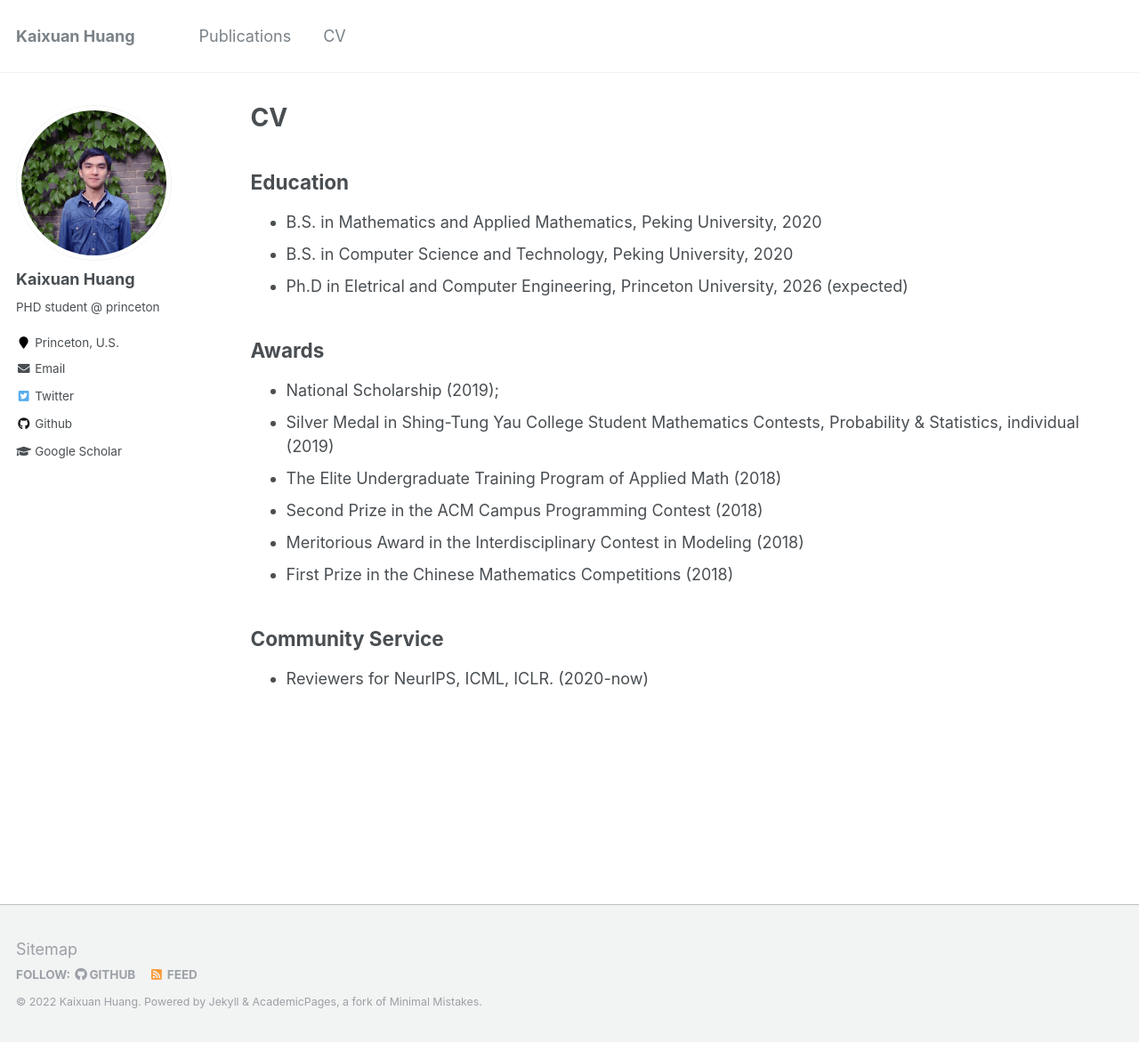
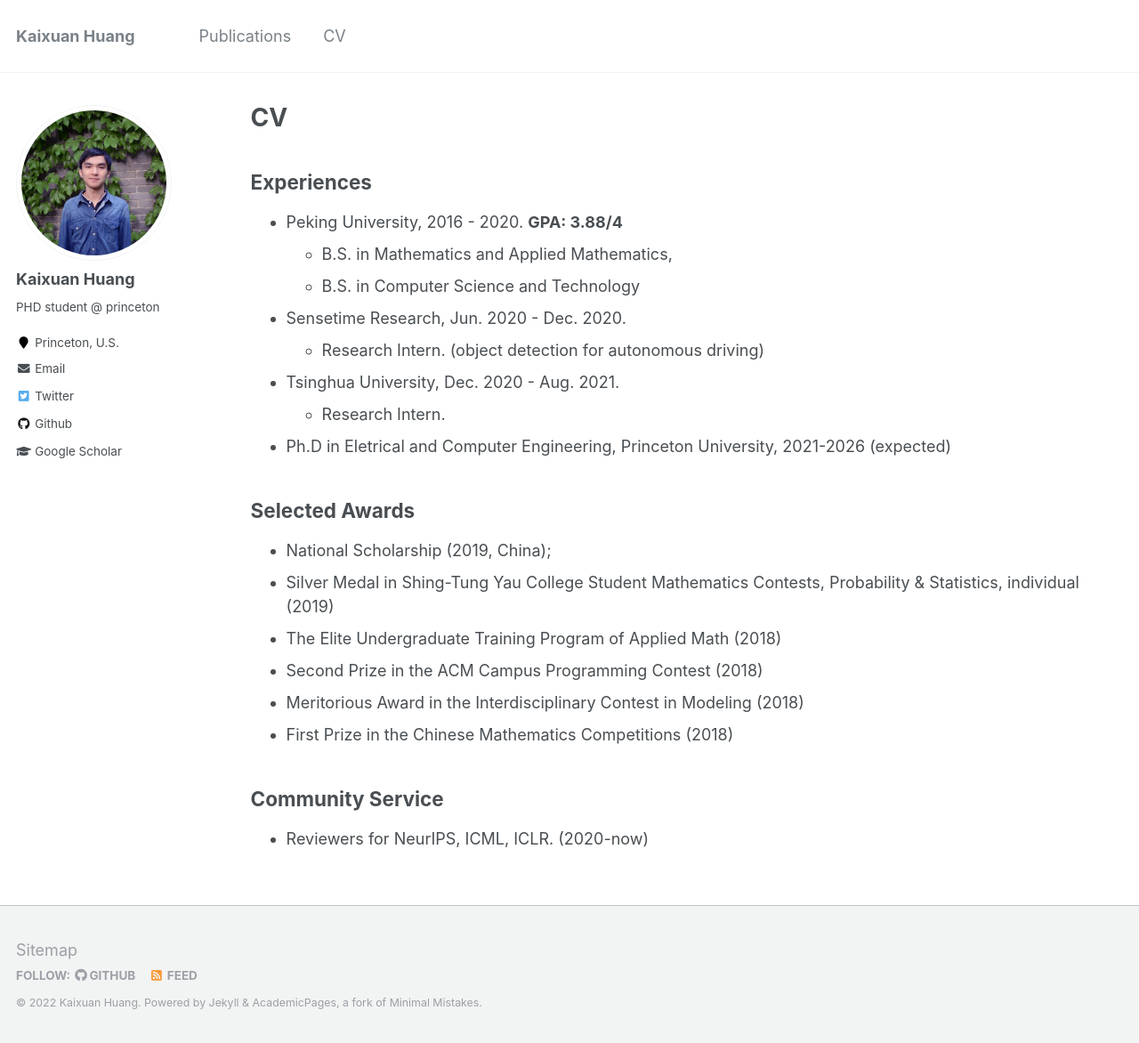
Before and after one commit to HackyHuang/HackyHuang.github.io, a Jekyll site: the page built from _pages/cv.md, in a window 1280 px wide and 1172 px high. Shown: the whole window at 89% size. Built offline with Jekyll 4.4.1, drawn with Linux system fonts in a browser that asks for light colours.

Commit message:
update cv

```diff
--- a/_pages/cv.md
+++ b/_pages/cv.md
@@ -9,16 +9,21 @@ redirect_from:
 
 {% include base_path %}
 
-Education
+Experiences
 -----
- - B.S. in Mathematics and Applied Mathematics, Peking University, 2020
- - B.S. in Computer Science and Technology, Peking University, 2020
- - Ph.D in Eletrical and Computer Engineering, Princeton University, 2026 (expected)
+ - Peking University, 2016 - 2020. **GPA: 3.88/4**
+    - B.S. in Mathematics and Applied Mathematics,
+    - B.S. in Computer Science and Technology
+ - Sensetime Research, Jun. 2020 - Dec. 2020.
+    - Research Intern. (object detection for autonomous driving)
+ - Tsinghua University, Dec. 2020 - Aug. 2021.
+    - Research Intern.
+ - Ph.D in Eletrical and Computer Engineering, Princeton University, 2021-2026 (expected)
 
-Awards
+Selected Awards
 -----
 
-- National Scholarship (2019);
+- National Scholarship (2019, China);
 - Silver Medal in Shing-Tung Yau College Student Mathematics Contests, Probability & Statistics, individual (2019)
 - The Elite Undergraduate Training Program of Applied Math (2018)
 - Second Prize in the ACM Campus Programming Contest (2018)
```
